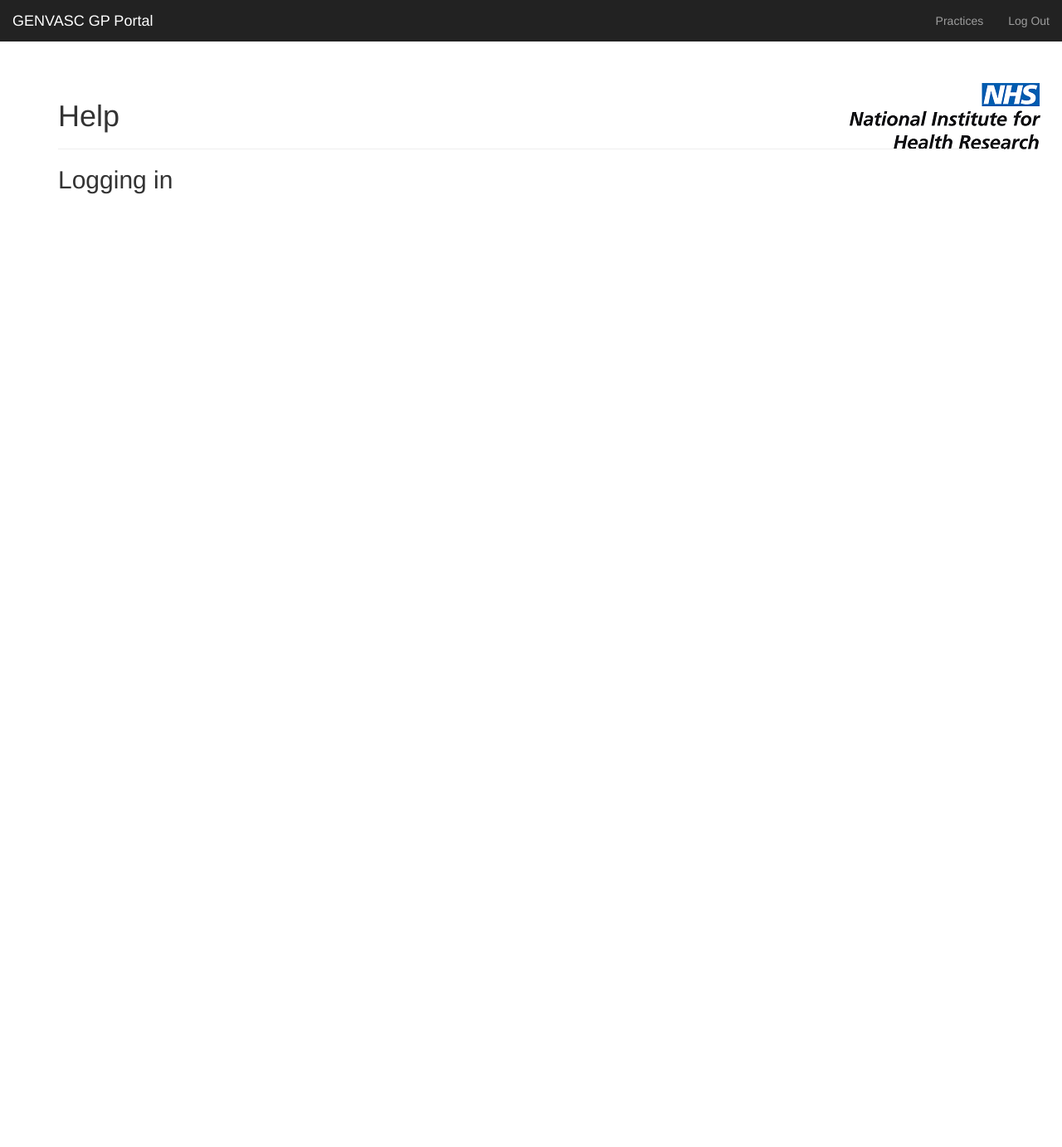
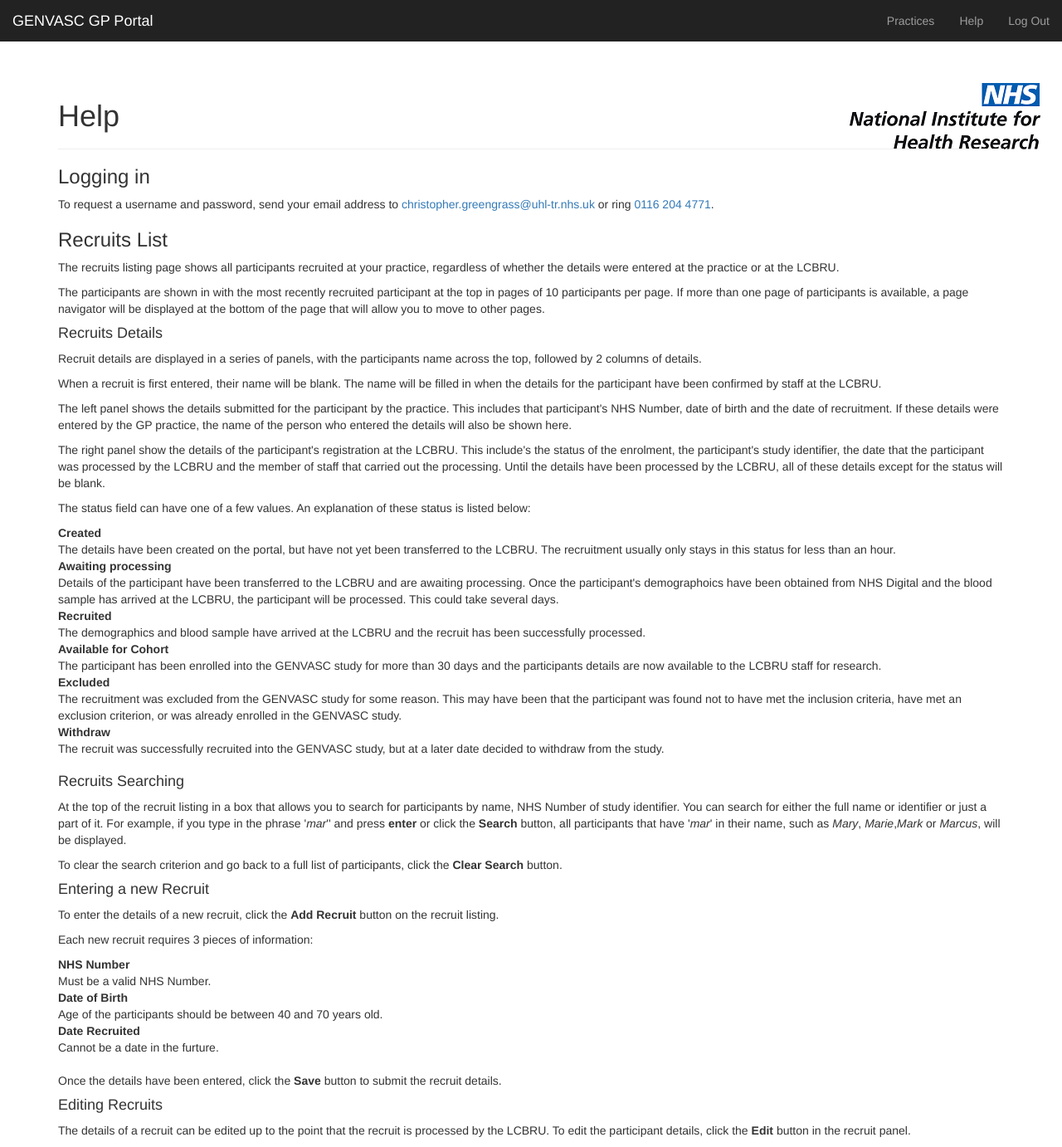
Before and after one commit to LCBRU/genvasc_portal, a Python web app: template web/portal/templates/help.html in a window 1280 px wide. Shown: the whole page at 83% size. Before the commit the page ends 234 px from the top, so only its background shows below. Run offline with Jinja, Linux system fonts and the light colour scheme; the template is opened without the code that fills it, so the values that code supplies are empty.

Commit message:
Help page

```diff
--- a/web/portal/templates/_base.html
+++ b/web/portal/templates/_base.html
@@ -17,6 +17,7 @@
       <div id="navbar" class="navbar-collapse collapse">
         <ul class="nav navbar-nav navbar-right">
           <li><a href="{{ url_for('practices_index') }}">Practices</a></li>
+          <li><a href="{{ url_for('help') }}">Help</a></li>
           <li><a href="{{ url_for('users_logout') }}">Log Out</a></li>
         </ul>
       </div>
--- a/web/portal/templates/help.html
+++ b/web/portal/templates/help.html
@@ -6,8 +6,163 @@
   <h1>Help</h1>
 </div>
 
-<h2>Logging in</h2>
+<h3>Logging in</h3>
 
 <p>
+  To request a username and password, send your email address
+  to <a href="mailto:christopher.greengrass@uhl-tr.nhs.uk">christopher.greengrass@uhl-tr.nhs.uk</a>
+  or ring <a href="tel:01162044771">0116 204 4771</a>.
 </p>
+
+<h3>Recruits List</h3>
+
+<p>
+  The recruits listing page shows all participants recruited
+  at your practice, regardless of whether the details were
+  entered at the practice or at the LCBRU.
+</p>
+
+<p>
+  The participants are shown in with the most recently
+  recruited participant at the top in pages of 10
+  participants per page.  If more than one page of
+  participants is available, a page navigator will be displayed
+  at the bottom of the page that will allow you to move to
+  other pages.
+</p>
+
+<h4>Recruits Details</h4>
+
+<p>
+  Recruit details are displayed in a series of panels, with the
+  participants name across the top, followed by 2 columns of details.
+</p>
+
+<p>
+  When a recruit is first entered, their name will be blank.  The name
+  will be filled in when the details for the participant have been confirmed
+  by staff at the LCBRU.
+</p>
+
+<p>
+  The left panel shows the details submitted for the participant by
+  the practice.  This includes that participant's NHS Number, date of
+  birth and the date of recruitment.  If these details were entered
+  by the GP practice, the name of the person who entered the details
+  will also be shown here.
+</p>
+
+<p>
+  The right panel show the details of the participant's registration
+  at the LCBRU.  This include's the status of the enrolment, the
+  participant's study identifier, the date that the participant
+  was processed by the LCBRU and the member of staff that carried
+  out the processing.  Until the details have been processed by
+  the LCBRU, all of these details except for the status will be blank.
+</p>
+
+<p>
+  The status field can have one of a few values.  An explanation of
+  these status is listed below:
+</p>
+
+<dl>
+  <dt>Created</dt>
+  <dd>
+    The details have been created on the portal, but have
+    not yet been transferred to the LCBRU.  The recruitment
+    usually only stays in this status for less than an hour.
+  </dd>
+  <dt>Awaiting processing</dt>
+  <dd>
+    Details of the participant have been transferred to the
+    LCBRU and are awaiting processing.  Once the participant's
+    demographoics have been obtained from NHS Digital and the
+    blood sample has arrived at the LCBRU, the participant
+    will be processed.  This could take several days.
+  </dd>
+  <dt>Recruited</dt>
+  <dd>
+    The demographics and blood sample have arrived at the LCBRU
+    and the recruit has been successfully processed.
+  </dd>
+  <dt>Available for Cohort</dt>
+  <dd>
+    The participant has been enrolled into the GENVASC study
+    for more than 30 days and the participants details are
+    now available to the LCBRU staff for research.
+  </dd>
+  <dt>Excluded</dt>
+  <dd>
+    The recruitment was excluded from the GENVASC study for some
+    reason.  This may have been that the participant was found
+    not to have met the inclusion criteria, have met an
+    exclusion criterion, or was already enrolled in the
+    GENVASC study.
+  </dd>
+  <dt>Withdraw</dt>
+  <dd>
+    The recruit was successfully recruited into the GENVASC
+    study, but at a later date decided to withdraw from the
+    study.
+  </dd>
+</dl>
+
+<h4>Recruits Searching</h4>
+
+<p>
+  At the top of the recruit listing in a box that allows you to search
+  for participants by name, NHS Number of study identifier.  You can
+  search for either the full name or identifier or just a part of it.
+  For example, if you type in the phrase '<em>mar</em>'' and press <strong>enter</strong>
+  or click the <strong>Search</strong> button, all participants that
+  have '<em>mar</em>' in their name, such as <em>Mary</em>,
+  <em>Marie</em>,<em>Mark</em> or <em>Marcus</em>, will be displayed.
+</p>
+
+<p>
+  To clear the search criterion and go back to a full list of
+  participants, click the <strong>Clear Search</strong> button.
+</p>
+
+<h4>Entering a new Recruit</h4>
+
+<p>
+  To enter the details of a new recruit, click the <strong>Add Recruit</strong>
+  button on the recruit listing.
+</p>
+
+<p>
+  Each new recruit requires 3 pieces of information:
+</p>
+
+<dl>
+  <dt>NHS Number</dt>
+  <dd>
+    Must be a valid NHS Number.
+  </dd>
+  <dt>Date of Birth</dt>
+  <dd>
+    Age of the participants should be between 40 and 70 years
+    old.
+  </dd>
+  <dt>Date Recruited</dt>
+  <dd>
+    Cannot be a date in the furture.
+  </dd>
+</dl>
+
+<p>
+  Once the details have been entered, click the <strong>Save</strong>
+  button to submit the recruit details.
+</p>
+
+<h4>Editing Recruits</h4>
+
+<p>
+  The details of a recruit can be edited up to the point that the
+  recruit is processed by the LCBRU.  To edit the participant details,
+  click the <strong>Edit</strong> button in the recruit panel.
+</p>
+
 {% endblock %}
--- a/web/portal/templates/security/login_user.html
+++ b/web/portal/templates/security/login_user.html
@@ -26,7 +26,7 @@
 		</form>
   </div>
 	<p class="login_help">
-		If you have any problems logging on or would like to request a logon, contact the LCBRUIT department on <a href="tel:01162045772">0116 204 4772</a>
+		If you have any problems logging on or would like to request a logon, take a look at out <a href="{{ url_for('help') }}">Help Guide</a>.
 	<p>
 </div>
 
```
